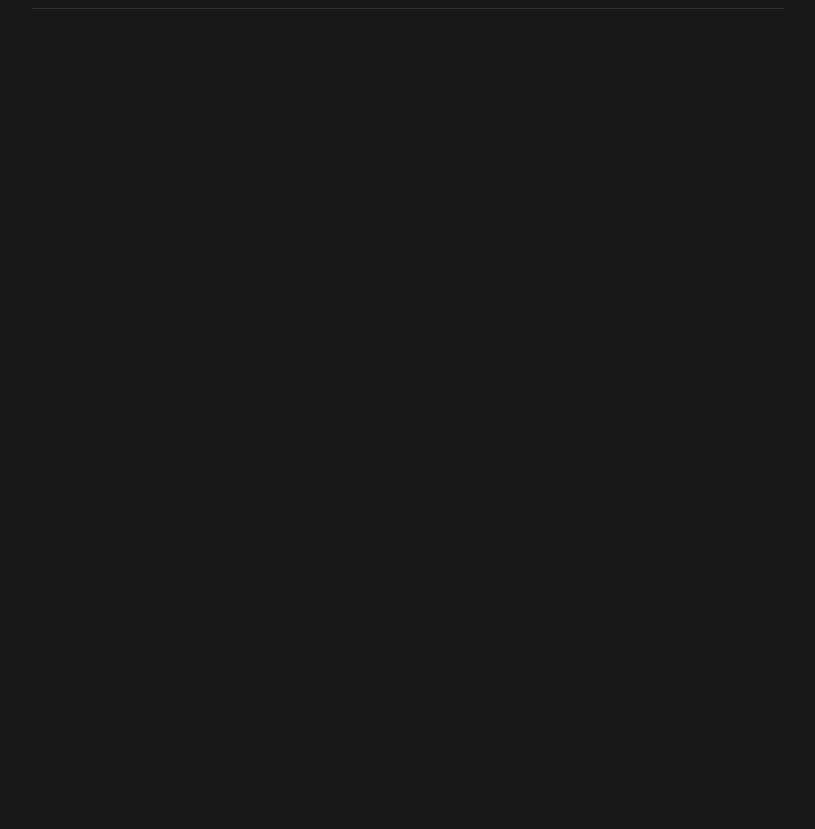
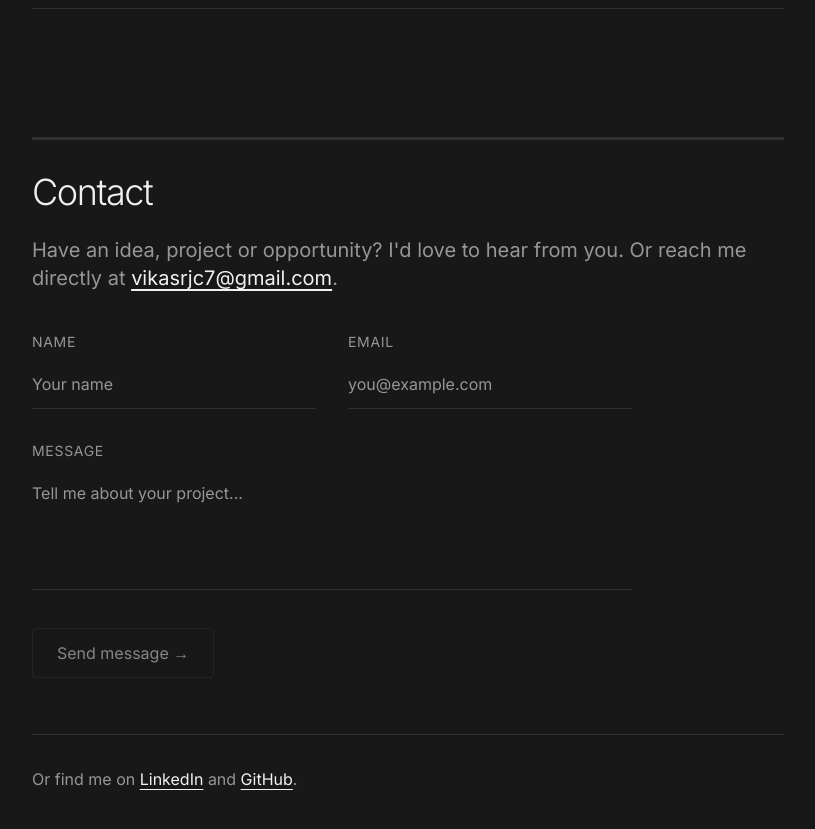
Before and after one commit to vikasprajapati3/portfolio, a React (Vite) app: page / in a window 1280 px wide. Shown: the part 3060-3889 px from the top of the page, without its empty margins (232-1047 px from the left). Before the commit the page ends 3197 px from the top, so only its background shows below. Built offline with nearby package versions, Linux system fonts and the light colour scheme.

Commit message:
add contact section and import to app

```diff
--- a/src/App.jsx
+++ b/src/App.jsx
@@ -1,4 +1,5 @@
 import About from './components/About'
+import Contact from './components/Contact'
 import Header from './components/Header'
 import Hero from './components/Hero'
 import Projects from './components/Projects'
@@ -14,6 +15,7 @@ export default function App() {
         <About />
         <Projects />
         <TechStack />
+        <Contact />
       </main>
     </>
   )
--- /dev/null
+++ b/src/components/Contact.jsx
@@ -0,0 +1,127 @@
+import { useEffect, useRef, useState } from 'react'
+
+const FORMSPREE_ID = 'YOUR_FORM_ID'
+const FORMSPREE_URL = `https://formspree.io/f/${FORMSPREE_ID}`
+
+export default function Contact() {
+    const ref = useRef(null)
+    const [form, setForm] = useState({ name: '', email: '', message: '' })
+    const [status, setStatus] = useState('idle') // idle | sending | success | error
+
+    useEffect(() => {
+        const el = ref.current
+        const obs = new IntersectionObserver(([e]) => {
+            if (e.isIntersecting) { el.classList.add('visible'); obs.unobserve(el) }
+        }, { threshold: 0.1 })
+        obs.observe(el)
+        return () => obs.disconnect()
+    }, [])
+
+    const update = (field) => (e) => setForm({ ...form, [field]: e.target.value })
+
+    const valid =
+        form.name.trim() &&
+        /\S+@\S+\.\S+/.test(form.email) &&
+        form.message.trim().length >= 10
+
+    const submit = async (e) => {
+        e.preventDefault()
+        if (!valid || status === 'sending') return
+
+        setStatus('sending')
+
+        try {
+            const res = await fetch(FORMSPREE_URL, {
+                method: 'POST',
+                headers: {
+                    'Content-Type': 'application/json',
+                    Accept: 'application/json',
+                },
+                body: JSON.stringify(form),
+            })
+
+            if (res.ok) {
+                setStatus('success')
+                setForm({ name: '', email: '', message: '' })
+                setTimeout(() => setStatus('idle'), 5000)
+            } else {
+                setStatus('error')
+                setTimeout(() => setStatus('idle'), 5000)
+            }
+        } catch {
+            setStatus('error')
+            setTimeout(() => setStatus('idle'), 5000)
+        }
+    }
+
+    const inputCls =
+        'w-full bg-transparent border-b border-line py-3 text-ink placeholder-muted text-base focus:outline-none focus:border-ink transition'
+
+    return (
+        <section id="contact" ref={ref} className="reveal pb-32">
+            <div className="max-w-container mx-auto px-6">
+                <div className="border-t-[3px] border-line pt-8">
+
+                    <h2 className="text-3xl md:text-4xl font-light tracking-[-0.04em] mb-6">Contact</h2>
+
+                    <p className="text-lg md:text-xl text-muted leading-relaxed max-w-[850px] mb-10">
+                        Have an idea, project or opportunity? I'd love to hear from you.
+                        Or reach me directly at{' '}
+                        <a href="mailto:vikasrjc7@gmail.com" className="text-ink underline underline-offset-4">
+                            vikasrjc7@gmail.com
+                        </a>.
+                    </p>
+
+                    <form onSubmit={submit} className="max-w-[600px] space-y-8">
+                        <div className="grid grid-cols-1 md:grid-cols-2 gap-8">
+                            <div>
+                                <label className="block text-muted text-sm uppercase tracking-wider mb-2">Name</label>
+                                <input type="text" name="name" value={form.name} onChange={update('name')}
+                                    placeholder="Your name" className={inputCls} required />
+                            </div>
+                            <div>
+                                <label className="block text-muted text-sm uppercase tracking-wider mb-2">Email</label>
+                                <input type="email" name="email" value={form.email} onChange={update('email')}
+                                    placeholder="you@example.com" className={inputCls} required />
+                            </div>
+                        </div>
+
+                        <div>
+                            <label className="block text-muted text-sm uppercase tracking-wider mb-2">Message</label>
+                            <textarea name="message" rows="4" value={form.message} onChange={update('message')}
+                                placeholder="Tell me about your project..." className={inputCls + ' resize-none'} required />
+                        </div>
+
+                        <div className="flex items-center gap-4 flex-wrap">
+                            <button type="submit" disabled={!valid || status === 'sending'}
+                                className="inline-flex items-center gap-2 px-6 py-3 border border-line rounded
+                                 hover:border-ink hover:gap-3 transition-all disabled:opacity-50 disabled:cursor-not-allowed">
+                                {status === 'sending' ? 'Sending...' : 'Send message'} →
+                            </button>
+
+                            {status === 'success' && (
+                                <span className="text-green-500 text-base">✓ Message sent — I'll get back to you soon</span>
+                            )}
+                            {status === 'error' && (
+                                <span className="text-red-500 text-base">✗ Something went wrong. Try again or email me directly.</span>
+                            )}
+                        </div>
+                    </form>
+
+                    <div className="mt-14 pt-8 border-t border-line">
+                        <p className="text-muted text-base">
+                            Or find me on{' '}
+                            <a href="https://www.linkedin.com/in/vikas-prajapati-0a1032330"
+                                target="_blank" rel="noopener noreferrer"
+                                className="text-ink underline underline-offset-4">LinkedIn</a>{' '}and{' '}
+                            <a href="https://github.com/vikasprajapati3"
+                                target="_blank" rel="noopener noreferrer"
+                                className="text-ink underline underline-offset-4">GitHub</a>.
+                        </p>
+                    </div>
+
+                </div>
+            </div>
+        </section>
+    )
+}
```
